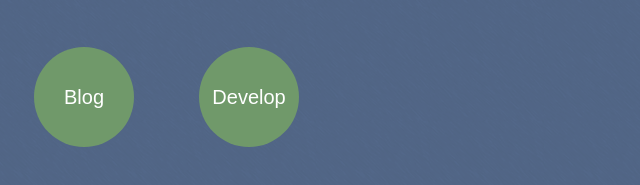
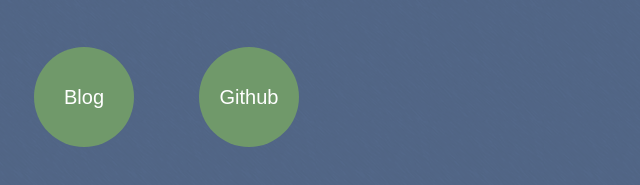
Before and after one commit to kaelaela/kaelaela.github.io, a plain HTML site: page index.html in a window 1280 px wide. Shown: the part 221-406 px from the top of the page, 596-1236 px from the left. Drawn offline with Linux system fonts and the light colour scheme; a web font is replaced by a local one.

Commit message:
localのjadeファイルが消えて生のHTMLを触る最高にCooLなコミット :sushi:

```diff
--- a/index.html
+++ b/index.html
@@ -17,6 +17,6 @@
   <ul>
     <li><a href="http://about.me/kaelaela">About</a></li>
     <li><a href="http://yuichi31.hatenablog.com/">Blog</a></li>
-    <li><a href="http://7gogo.jp/">Develop</a></li>
+    <li><a href="https://github.com/kaelaela">Github</a></li>
   </ul>
 </html>
```
